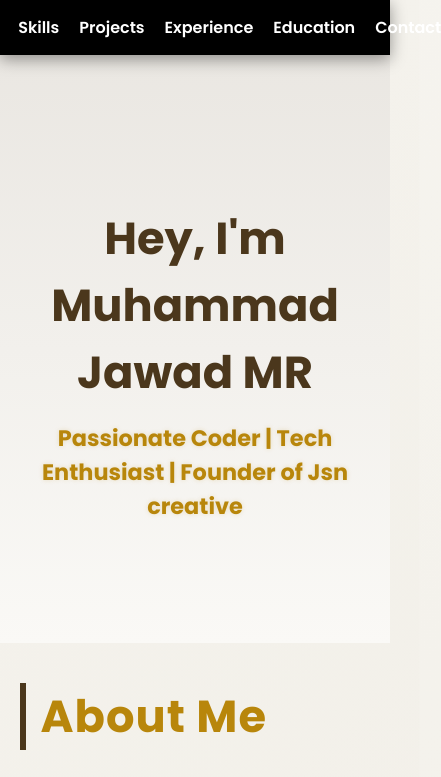
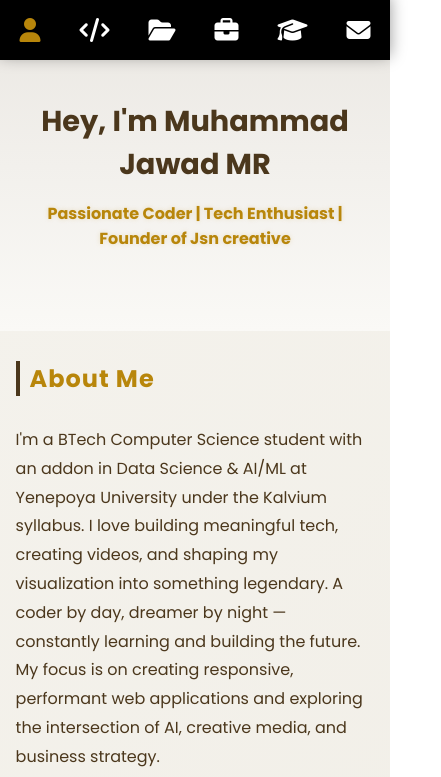
Before and after one commit to Jawad-mr/MY-PORTFOLIO-, a plain HTML site: page index.html in a window 390 px wide. Shown: the top 777 px of the page, 441 px wide, since content can reach past the window. Drawn offline with Linux system fonts and the light colour scheme.

Commit message:
Updated responsive CSS for phone view

```diff
--- a/index.html
+++ b/index.html
@@ -9,10 +9,6 @@
     <style>
         /*
         Color Palette: Classic Black, Cream, and Dark Brown
-        Body Background: #FAF9F6 (Cream) with subtle animation
-        General Text: #4B371C (Dark Brown)
-        Navbar/Footer Background: #000000 (Black)
-        Accent: #B8860B (Muted Gold/Bronze)
         */
         * {
             margin: 0;
@@ -31,14 +27,15 @@
         body {
             /* Animated gradient for a subtle "skin-colored" feel */
             background: linear-gradient(135deg, #FAF9F6, #F0EDE5, #FAF9F6);
-            background-size: 200% 200%; /* Important for the animation to have space to move */
-            animation: gradientShift 15s ease infinite alternate; /* Slow, gentle animation */
+            background-size: 200% 200%;
+            animation: gradientShift 15s ease infinite alternate;
 
             color: #4B371C;
             scroll-behavior: smooth;
+            padding-bottom: 0; /* No bottom padding needed on desktop */
         }
 
-        /* Navigation Bar */
+        /* Navigation Bar - Default (Desktop/Laptop: Sticky Top Bar) */
         nav {
             position: sticky;
             top: 0;
@@ -46,12 +43,14 @@
             background: #000000;
             padding: 15px 15%;
             box-shadow: 0 4px 15px rgba(0, 0, 0, 0.4);
+            display: flex;
+            justify-content: center;
+            align-items: center;
         }
 
         nav ul {
             list-style: none;
             display: flex;
-            justify-content: center;
             gap: 40px;
         }
 
@@ -61,7 +60,18 @@
             font-weight: 600;
             transition: color 0.3s;
             position: relative;
+            padding: 10px 0;
+            display: block;
         }
+
+        /* Desktop: Show text, HIDE icons */
+        nav a span {
+            display: inline;
+        }
+        nav a i {
+            display: none;
+        }
+
 
         nav a:hover {
             color: #B8860B; /* Muted Gold/Bronze on hover */
@@ -93,32 +103,31 @@
         header {
             text-align: center;
             padding: 150px 20px 120px;
-            /* Header background now a subtle static gradient */
             background: linear-gradient(to bottom, #EAE7E2, #FAF9F6);
-            animation: headerFadeIn 1.5s ease-out; /* Keeping a distinct fade-in */
+            animation: headerFadeIn 1.5s ease-out;
         }
 
         header h1 {
             font-size: 4rem;
-            color: #4B371C; /* Dark Brown */
+            color: #4B371C;
             font-weight: 700;
         }
 
         header h2 {
             font-size: 1.8rem;
-            color: #B8860B; /* Muted Gold */
+            color: #B8860B;
             margin-top: 15px;
             text-shadow: 0 0 5px rgba(184, 134, 11, 0.2);
         }
 
-        /* Section Visibility (Scroll Reveal JS) */
+        /* Section Styling - Default (Desktop/Laptop) */
         section {
             padding: 80px 15%;
             opacity: 0;
             transform: translateY(30px);
             transition: opacity 1s ease-out, transform 1s ease-out;
-            border-bottom: 1px solid rgba(75, 55, 28, 0.1); /* Subtle divider */
-            background: transparent; /* Ensure section background doesn't hide body animation */
+            border-bottom: 1px solid rgba(75, 55, 28, 0.1);
+            background: transparent;
         }
 
         .visible {
@@ -126,18 +135,16 @@
             transform: translateY(0);
         }
 
-        /* Section Titles */
         h2.section-title {
-            color: #B8860B; /* Muted Gold Title */
+            color: #B8860B;
             font-size: 2.8rem;
             margin-bottom: 30px;
-            border-left: 6px solid #4B371C; /* Dark Brown Border */
+            border-left: 6px solid #4B371C;
             padding-left: 15px;
             font-weight: 700;
             letter-spacing: 1px;
         }
 
-        /* Text & Content */
         .about p, .goals p, .timeline-content p {
             color: #4B371C;
             line-height: 1.8;
@@ -156,7 +163,7 @@
             height: 80px;
             transition: transform 0.4s ease, filter 0.4s ease;
             cursor: pointer;
-            filter: grayscale(10%); /* Subtle desaturation */
+            filter: grayscale(10%);
         }
 
         .skills-logos img:hover {
@@ -172,7 +179,7 @@
         }
 
         .project-card {
-            background: #EAE7E2; /* Slightly darker cream for card background */
+            background: #EAE7E2;
             padding: 30px;
             border-radius: 10px;
             box-shadow: 4px 4px 15px rgba(0, 0, 0, 0.1);
@@ -196,7 +203,7 @@
             color: #4B371C;
         }
 
-        /* Experience/Education Section Styling */
+        /* Experience/Education Timeline - Default (Desktop/Laptop) */
         .timeline-item {
             display: flex;
             margin-bottom: 30px;
@@ -220,16 +227,9 @@
         }
 
         .timeline-content p {
-            color: #6d5b4a; /* Slightly lighter brown for details */
+            color: #6d5b4a;
             font-size: 0.95rem;
             margin-top: 5px;
-        }
-
-
-        /* Goals Section */
-        .goals strong {
-            color: #B8860B;
-            font-weight: 700;
         }
 
         /* Contact Section */
@@ -256,17 +256,8 @@
             font-size: 1rem;
         }
 
-        .contact-form input:focus, .contact-form textarea:focus {
-             border-color: #4B371C;
-             box-shadow: 0 0 5px rgba(75, 55, 28, 0.5);
-        }
-
-        .contact-form input::placeholder, .contact-form textarea::placeholder {
-            color: #888888;
-        }
-
         .contact-form button {
-            background: #4B371C; /* Dark Brown button */
+            background: #4B371C;
             color: #FFFFFF;
             border: none;
             padding: 15px 25px;
@@ -282,11 +273,6 @@
         .contact-form button:hover {
             background: #B8860B;
             color: #4B371C;
-            box-shadow: 0 0 10px rgba(184, 134, 11, 0.5);
-        }
-
-        .contact-form button:active {
-            transform: scale(0.98);
         }
 
         /* Footer */
@@ -309,56 +295,206 @@
             transform: translateY(-5px) scale(1.1);
         }
 
-        /* Copyright text */
         footer p {
             color: #cccccc !important;
         }
 
-     /* Responsive adjustments */
+     /* --- RESPONSIVENESS --- */
 
- /* Responsive adjustments */
+/* Tablets and small laptops (Max width 1024px) */
 @media (max-width: 1024px) {
     section {
-                padding: 60px 10%;
+        padding: 60px 8%;
     }
     nav {
         padding: 15px 5%;
     }
+    header h1 {
+        font-size: 3rem;
+    }
+    header h2 {
+        font-size: 1.5rem;
+    }
+    h2.section-title {
+        font-size: 2.2rem;
+    }
+    .projects {
+        grid-template-columns: repeat(auto-fit, minmax(250px, 1fr));
+    }
 }
 
-        @media (max-width: 1024px) {
+
+/* Mobile devices (Max width 768px) - Fixed Bottom Navigation */
+@media (max-width: 768px) {
+
+    /* Add padding to the bottom of the body so content doesn't get hidden under the fixed navbar */
+    body {
+        padding-bottom: 70px;
+    }
+
+    /* Fixed Bottom Navigation Bar */
+    nav {
+        position: fixed;
+        bottom: 0;
+        left: 0;
+        width: 100%;
+        padding: 0; /* Remove padding to maximize space for icons */
+        height: 60px; /* Fixed height for the bar */
+        justify-content: center;
+        background: #000000;
+        z-index: 1100;
+        box-shadow: 0 -4px 15px rgba(0, 0, 0, 0.4);
+    }
+
+    nav ul {
+        width: 100%;
+        height: 100%;
+        display: flex;
+        justify-content: space-around; /* Space icons evenly */
+        align-items: center;
+        gap: 0;
+    }
+
+    nav ul li {
+        flex-grow: 1; /* Make each link take equal horizontal space */
+        text-align: center;
+    }
+
+    /* Mobile: Show icons, hide text */
+    nav a {
+        padding: 0; /* Minimal padding */
+        line-height: 1;
+        display: flex;
+        /* Center the icon perfectly */
+        align-items: center;
+        justify-content: center;
+        height: 60px;
+    }
+    nav a span {
+        display: none; /* Hide the text label */
+    }
+    nav a i {
+        display: block; /* Show the icon */
+        font-size: 1.5rem; /* Larger icon size */
+        margin: 0; /* Ensure no extra margin */
+    }
+
+    /* Remove the hover underline animation on mobile links */
+    nav a::after {
+        display: none;
+    }
+
+    /* Header Text Scaling */
+    header {
+        padding: 100px 20px 80px;
+    }
     header h1 {
-                font-size: 2.8rem;
+        font-size: 2.2rem;
     }
     header h2 {
-                font-size: 1.4rem;
+        font-size: 1.2rem;
     }
+
+    /* Section Padding */
     section {
-                padding: 40px 5%;
+        padding: 40px 6%;
     }
-            nav ul {
+    h2.section-title {
+        font-size: 1.8rem;
+    }
+
+    /* Projects Section - Single Column */
+    .projects {
+        grid-template-columns: 1fr;
         gap: 20px;
     }
+
+    /* Skills Section - Adjust minmax for more columns */
+    .skills-logos {
+        grid-template-columns: repeat(auto-fit, minmax(65px, 1fr));
+        gap: 15px;
+    }
+    .skills-logos img {
+        width: 60px;
+        height: 60px;
+    }
+
+    /* Timeline (Experience/Education) - Vertical/Stacked Layout */
     .timeline-item {
         flex-direction: column;
         padding-left: 0;
         border-left: none;
+        margin-bottom: 30px;
+        border-bottom: 1px solid rgba(75, 55, 28, 0.1);
+        padding-bottom: 20px;
+    }
+
+    .timeline-item::before {
+        content: "•";
+        color: #B8860B;
+        font-size: 2rem;
+        display: block;
+        margin-bottom: 5px;
+        line-height: 0.8;
+    }
+
+    .timeline-content {
+        padding: 0;
+    }
+
+    /* Contact Form Scaling */
+    .contact-form {
+        padding: 25px;
+    }
+
+    /* Footer Social Icons */
+    .social-links a {
+        font-size: 1.5rem;
+        margin: 0 10px;
+    }
+
+    /* Ensure footer is pushed up by the body padding, not obscured */
+    footer {
+        padding-bottom: 70px; /* Adjust footer padding to account for the fixed nav bar */
     }
 }
 
-
+/* Extra small screens (Phones under 480px) */
+@media (max-width: 480px) {
+    header h1 {
+        font-size: 1.8rem;
+    }
+    header h2 {
+        font-size: 1rem;
+    }
+    section {
+        padding: 30px 4%;
+    }
+    h2.section-title {
+        font-size: 1.5rem;
+        padding-left: 10px;
+        border-left: 4px solid #4B371C;
+    }
+    .skills-logos {
+        grid-template-columns: repeat(auto-fit, minmax(50px, 1fr));
+    }
+    .skills-logos img {
+        width: 50px;
+        height: 50px;
+    }
+}
     </style>
 </head>
 <body>
 
     <nav>
         <ul>
-            <li><a href="#about-section">About</a></li>
-            <li><a href="#skills-section">Skills</a></li>
-            <li><a href="#projects-section">Projects</a></li>
-            <li><a href="#experience-section">Experience</a></li>
-            <li><a href="#education-section">Education</a></li>
-            <li><a href="#contact-section">Contact</a></li>
+            <li><a href="#about-section"><i class="fas fa-user"></i><span>About</span></a></li>
+            <li><a href="#skills-section"><i class="fas fa-code"></i><span>Skills</span></a></li>
+            <li><a href="#projects-section"><i class="fas fa-folder-open"></i><span>Projects</span></a></li>
+            <li><a href="#experience-section"><i class="fas fa-briefcase"></i><span>Experience</span></a></li>
+            <li><a href="#education-section"><i class="fas fa-graduation-cap"></i><span>Education</span></a></li>
+            <li><a href="#contact-section"><i class="fas fa-envelope"></i><span>Contact</span></a></li>
         </ul>
     </nav>
 
@@ -482,6 +618,7 @@
 </section>
 
 <script>
+  // Contact Form Submission Handling
   const form = document.querySelector(".contact-form");
   form.addEventListener("submit", async (e) => {
     e.preventDefault();
@@ -498,20 +635,9 @@
 }
 
   });
-</script>
 
 
-    <footer>
-        <div class="social-links">
-            <a href="https://www.instagram.com/jawad____mr/" target="_blank"><i class="fab fa-instagram"></i></a>
-            <a href="https://x.com/jawad____mr_" target="_blank"><i class="fab fa-twitter"></i></a>
-            <a href="https://github.com/Jawad-mr" target="_blank"><i class="fab fa-github"></i></a>
-            <a href="https://www.linkedin.com/in/jawad-mr" target="_blank"><i class="fab fa-linkedin-in"></i></a>
-        </div>
-        <p style="margin-top:15px; color:#cccccc;">© 2025 Muhammad Jawad MR. All rights reserved.</p>
-    </footer>
-
-    <script>
+  // Scroll Reveal Logic
   const observer = new IntersectionObserver((entries) => {
       entries.forEach(entry => {
           if (entry.isIntersecting) {
@@ -528,5 +654,16 @@
   });
 </script>
 
+
+    <footer>
+        <div class="social-links">
+            <a href="https://www.instagram.com/jawad____mr/" target="_blank"><i class="fab fa-instagram"></i></a>
+            <a href="https://x.com/jawad____mr_" target="_blank"><i class="fab fa-twitter"></i></a>
+            <a href="https://github.com/Jawad-mr" target="_blank"><i class="fab fa-github"></i></a>
+            <a href="https://www.linkedin.com/in/jawad-mr" target="_blank"><i class="fab fa-linkedin-in"></i></a>
+        </div>
+        <p style="margin-top:15px; color:#cccccc;">© 2025 Muhammad Jawad MR. All rights reserved.</p>
+    </footer>
+
 </body>
 </html>
```
Lines whose indentation alone changed are shown as unchanged.
